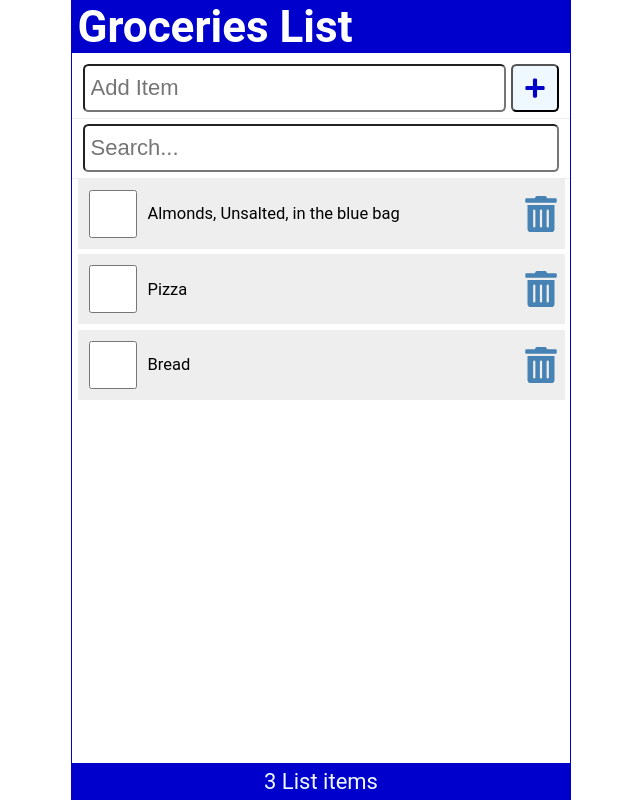
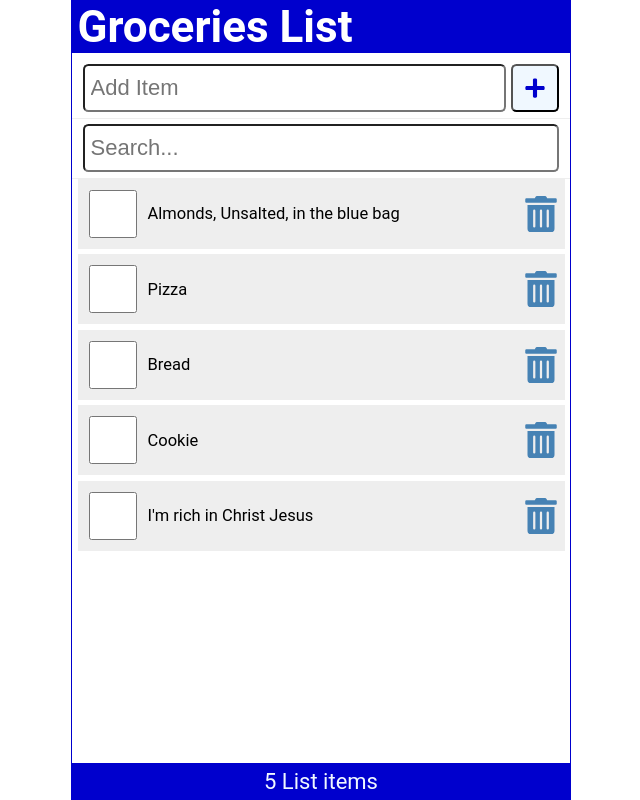
Before and after one commit to GUchechi/g-groceries-list, a React (Create React App) app: page / in a window 1280 px wide. Shown: the whole page, without its empty margins (319-959 px from the left). Built offline with nearby package versions, Linux system fonts and the light colour scheme; data requests are answered from the project's data file.

Commit message:
added post request

```diff
--- a/data/db.json
+++ b/data/db.json
@@ -14,6 +14,16 @@
       "id": 3,
       "checked": false,
       "item": "Bread"
+    },
+    {
+      "id": 4,
+      "checked": false,
+      "item": "Cookie"
+    },
+    {
+      "id": 5,
+      "checked": false,
+      "item": "I'm rich in Christ Jesus"
     }
   ]
 }
--- a/src/App.js
+++ b/src/App.js
@@ -1,6 +1,7 @@
 
 import { useState, useEffect } from 'react';
 import AddItem from './AddItem';
+import apiRequest from './apiRequest';
 import Content from './Content';
 import Footer from './Footer';
 import Header from './Header';
@@ -44,11 +45,21 @@ const setAndSaveItems = (newItems) => {
   localStorage.setItem('shoppinglist', JSON.stringify(newItems));
 }
 
-const addItem = (item) => {
+const addItem = async (item) => {
   const id = items.length ? items[items.length - 1].id + 1 : 1;
   const myNewItem = { id, checked: false, item };
   const listItems = [...items, myNewItem];
-  setAndSaveItems (listItems);
+  setItems (listItems);
+
+  const postOptions = {
+    method: 'POST',
+    headers: {
+      'Content-Type': 'application/json',
+    },
+    body: JSON.stringify(myNewItem)
+  }
+  const result = await apiRequest(API_URL, postOptions);
+  if (result) setFetchError(result);
 }
 
 const handleCheck = (id) => {
```
Lines whose indentation alone changed are shown as unchanged.
